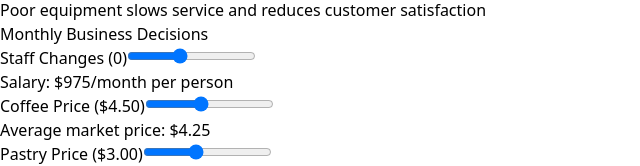
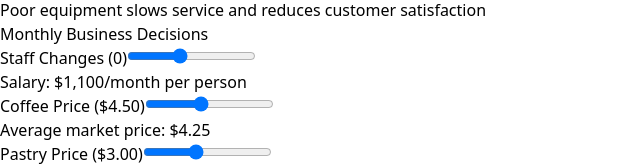
Before and after one commit to sidi-and-sons/coffee-shop-business-simulator, a React (Vite) app: page / in a window 1280 px wide. Shown: the part 750-916 px from the top of the page, without its empty margins (0-640 px from the left). Built offline with nearby package versions, Linux system fonts and the light colour scheme.

Commit message:
raised employee salaries to$1100/month

```diff
--- a/src/App.tsx
+++ b/src/App.tsx
@@ -204,7 +204,7 @@ const CoffeeShopSimulation = () => {
           ? 18
           : 28;
       const beanCosts = decisions.beanOrders * beanCostPerKg;
-      const staffCosts = newStaff * 975;
+      const staffCosts = newStaff * 1100;
       const pastryCosts = decisions.pastryOrders * 1.5;
       const rent = 2000;
       const utilities = 450;
@@ -641,7 +641,7 @@ const CoffeeShopSimulation = () => {
                     <span className="font-bold text-red-700">${cashFlowData.expenses.beanCosts.toLocaleString()}</span>
                   </div>
                   <div className="flex justify-between">
-                    <span>Staff ({cashFlowData.expenses.staff} × $975):</span>
+                    <span>Staff ({cashFlowData.expenses.staff} × $1,100):</span>
                     <span className="font-bold text-red-700">${cashFlowData.expenses.staffCosts.toLocaleString()}</span>
                   </div>
                   <div className="flex justify-between">
@@ -766,7 +766,7 @@ const CoffeeShopSimulation = () => {
                 className="w-full"
               />
               <div className="text-xs text-gray-600 mt-1">
-                Salary: $975/month per person
+                Salary: $1,100/month per person
               </div>
             </div>
 
```
